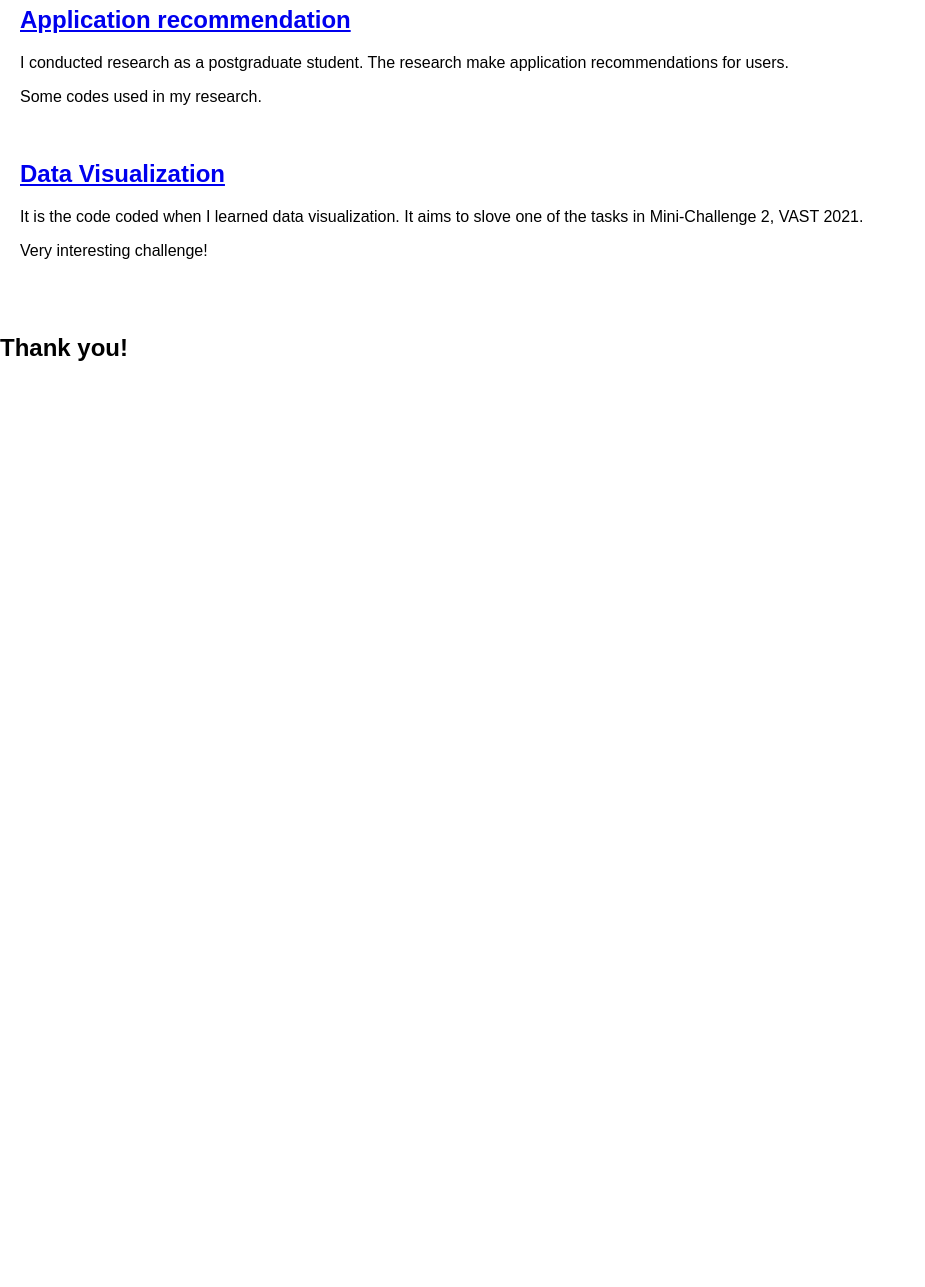
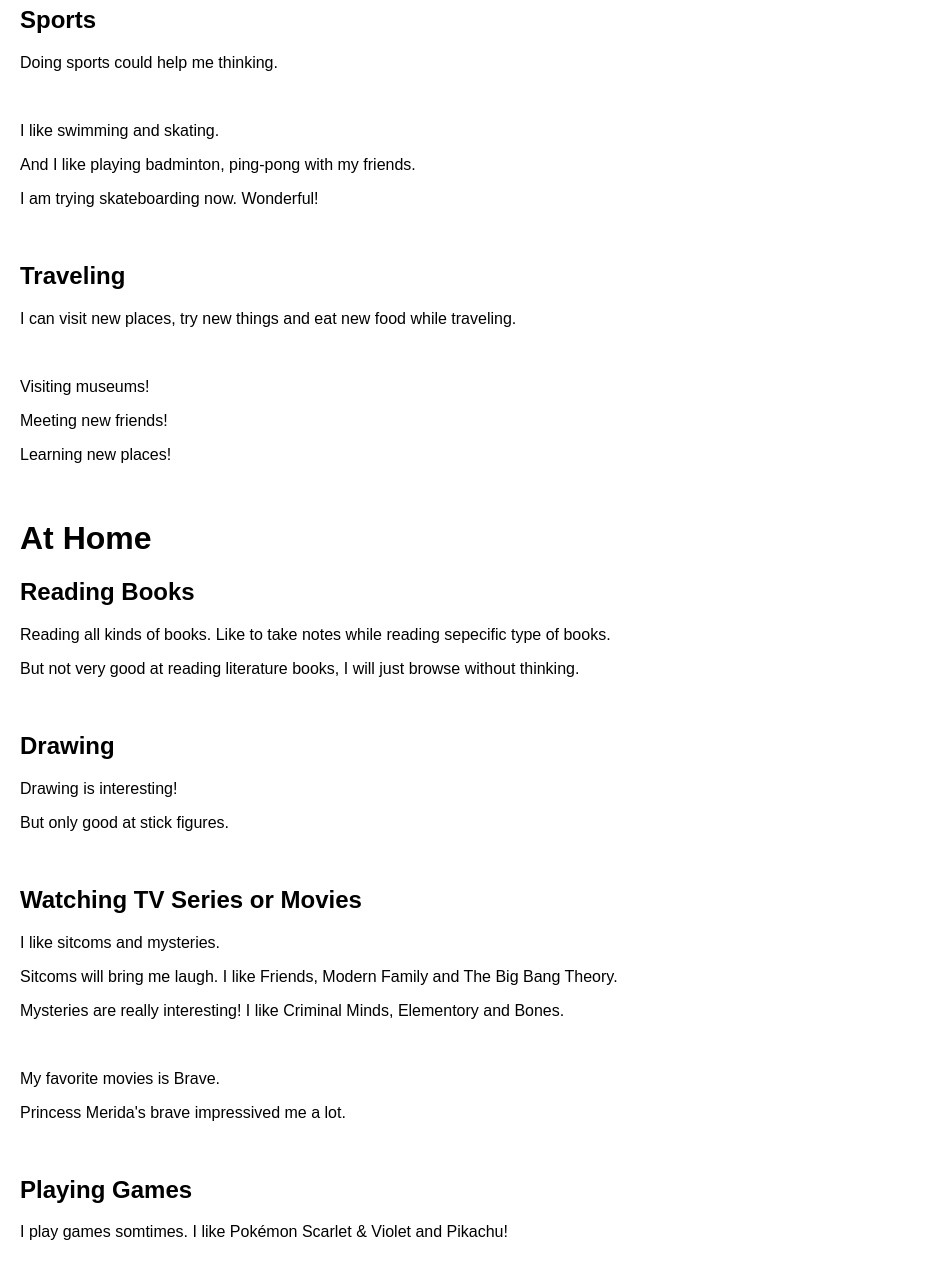
Before and after one commit to Jinyi-Wang/SpareTime, a plain HTML site: page index.html in a window 1280 px wide. Shown: the part 454-1741 px from the top of the page, without its empty margins (0-925 px from the left). Before the commit the page ends 836 px from the top, so only its background shows below. Drawn offline with Linux system fonts and the light colour scheme.

Commit message:
Update index.html

```diff
--- a/index.html
+++ b/index.html
@@ -1,7 +1,7 @@
 <!DOCTYPE html>
 <html>
 <head>
-<title>Jinyi Wang's site</title>
+<title>Jinyi Wang's spare time</title>
 <meta charset="UTF-8">
 <meta name="viewport" content="width=device-width, initial-scale=1">
 <style>
@@ -40,46 +40,65 @@ body {
 <div class="header">
   <h1>Hello, this is Jinyi Wang.</h1>
   <p>Nice to meet you!</p>
-  <p>I am a postgraduate student at Beijing University of Technology now.</p>
-  <p>Email me: jinyiwang06@gmail.com</p>
+  <p>Here is the page to show more about me!</p>
+  <p>I like to try new things! Everything! </p>
 
 </div>
 
 
 
   <div class="main">
-      <h1>Here are my code repositories:</h1>
-
-      <h2><a href="https://github.com/Jinyi-Wang/AppRec" target="_blank">Application recommendation</a></h2>
-
-      <p>I conducted research as a postgraduate student. The research make application recommendations for users.</p>
-      <p>Some codes used in my research.</p>
+<h1>Outside Doors</h1>
+  <h2>Sports</h2>
+      <p>Doing sports could help me thinking. </p>
+            <br>
+      <p>I like swimming and skating.</p>
+      <p>And I like playing badminton, ping-pong with my friends.</p>
+      <p>I am trying skateboarding now. Wonderful!</p>
       <br>
 
-      <h2><a href="https://github.com/Jinyi-Wang/VAST2021MC2" target="_blank">Data Visualization</a></h2>
-
-      <p>It is the code coded when I learned data visualization. It aims to slove one of the tasks in Mini-Challenge 2, VAST 2021.</p>
-      <p>Very interesting challenge!</p>
+  <h2>Traveling</h2>
+      <p>I can visit new places, try new things and eat new food while traveling.</p>
+            <br>
+      <p>Visiting museums! </p>
+      <p>Meeting new friends!</p>
+      <p>Learning new places!</p>
       <br>
 
-<!--
-      <h2>Postgraduate studies</h2>
-      <h5>Sep 2020 - now</h5>
-      <p>Majored in computer science.</p>
-      <p>Learning courses and conducting research.</p>
+<h1>At Home</h1>
+  <h2>Reading Books</h2>
+      <p>Reading all kinds of books. Like to take notes while reading sepecific type of books. </p>
+      <p>But not very good at reading literature books, I will just browse without thinking. </p>
       <br>
-      <h2>Udergraduate studies</h2>
-      <h5>Sep 2015 - Jul 2019</h5>
-      <p>Majored in English</p>
-      <p>Learning English.</p>
-  </div>
--->
+
+  <h2>Drawing</h2>
+      <p> Drawing is interesting! </p>
+      <p> But only good at stick figures. </p>
+      <br>
+
+  <h2>Watching TV Series or Movies</h2>
+      <p> I like sitcoms and mysteries.</p>
+      <p> Sitcoms will bring me laugh. I like Friends, Modern Family and The Big Bang Theory.</p>
+      <p> Mysteries are really interesting! I like Criminal Minds, Elementory and Bones.</p>
+      <br>
+      <p> My favorite movies is Brave.</p>
+      <p> Princess Merida's brave impressived me a lot.</p>
+      <br>
+
+  <h2>Playing Games</h2>
+      <p> I play games somtimes. I like Pokémon Scarlet & Violet and Pikachu!</p>
+      <br>
+
+  <h2>Cooking</h2>
+      <p> I like baking. Follow the recipes, baking is like doing an experiment. I enjoy that! </p>
+      <br>
+
 
 </div>
 
 
 <div class="footer">
-  <h2>Thank you! </h2>
+  <h2>Please join me if you have one similar hobbies! </h2>
 </div>
 
 </body>
```
